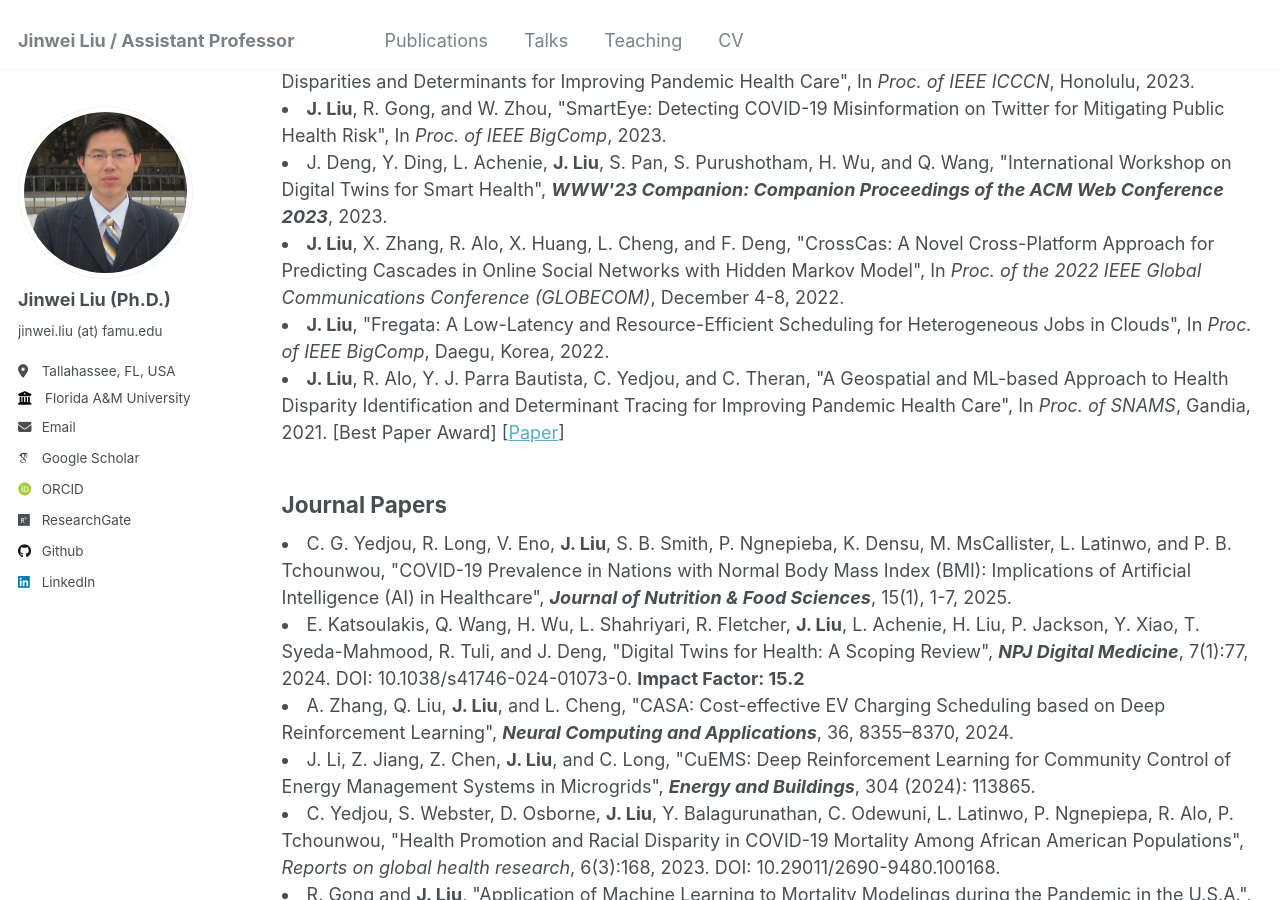
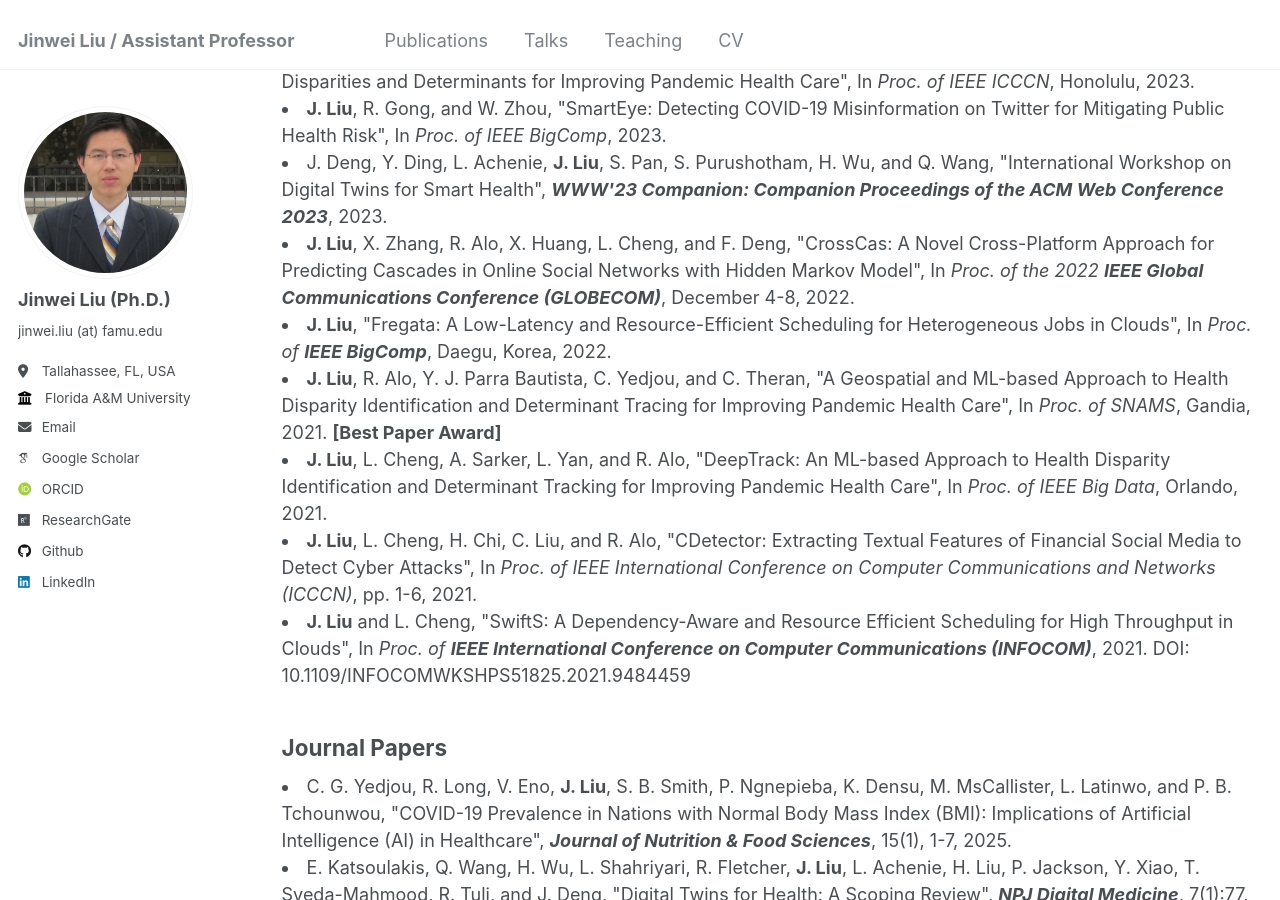
Before and after one commit to jinweiliucu/jinweiliucu.github.io, a Jekyll site: the page built from _publications/publications.html, in a window 1280 px wide and 900 px high, scrolled down 1085 px. Built offline with Jekyll 4.4.1, drawn with Linux system fonts in a browser that asks for light colours; some web fonts are replaced.

Commit message:
Update publications.html

```diff
--- a/_publications/publications.html
+++ b/_publications/publications.html
@@ -126,23 +126,39 @@ author_profile: true
 
 		<li>
 		<strong>J. Liu</strong>, X. Zhang, R. Alo, X. Huang, L. Cheng, and F. Deng, "CrossCas: A Novel Cross-Platform Approach for Predicting Cascades in Online Social Networks with Hidden Markov Model",
-	        In <em>Proc. of the 2022 IEEE Global Communications Conference (GLOBECOM)</em>, December 4-8, 2022.
+	        In <em>Proc. of the 2022 <strong>IEEE Global Communications Conference (GLOBECOM)</strong></em>, December 4-8, 2022.
 		<!-- [<a href="/website/paper/coRide.pdf">Paper</a>]</span> -->
 		</li>
 
 		<li>
 		<strong>J. Liu</strong>, "Fregata: A Low-Latency and Resource-Efficient Scheduling for Heterogeneous Jobs in Clouds",
-	    	In <em>Proc. of IEEE BigComp</em>, Daegu, Korea, 2022.
+	    	In <em>Proc. of <strong>IEEE BigComp</strong></em>, Daegu, Korea, 2022.
 		<!-- [<a href="/website/paper/message_ack.pdf">Paper</a>]</span> -->
 		</li>
 
 		<li>
 		<strong>J. Liu</strong>, R. Alo, Y. J. Parra Bautista, C. Yedjou, and C. Theran, "A Geospatial and ML-based Approach to Health Disparity Identification and Determinant Tracing for Improving Pandemic Health Care",
-	    	In <em>Proc. of SNAMS</em>, Gandia, 2021. [Best Paper Award]
-		[<a href="/website/paper/Ning_MSCC.pdf">Paper</a>]</span>
+	    	In <em>Proc. of SNAMS</em>, Gandia, 2021. <strong>[Best Paper Award]</strong>
+		<!-- [<a href="/website/paper/Ning_MSCC.pdf">Paper</a>]</span> -->
 		</li>
 
+		<li>
+		<strong>J. Liu</strong>, L. Cheng, A. Sarker, L. Yan, and R. Alo, "DeepTrack: An ML-based Approach to Health Disparity Identification and Determinant Tracking for Improving Pandemic Health Care",
+	    	In <em>Proc. of IEEE Big Data</em>, Orlando, 2021.
+		<!-- [<a href="/website/paper/Ning_MSCC.pdf">Paper</a>]</span> -->
+		</li>
 
+		<li>
+		<strong>J. Liu</strong>, L. Cheng, H. Chi, C. Liu, and R. Alo, "CDetector: Extracting Textual Features of Financial Social Media to Detect Cyber Attacks",
+	    	In <em>Proc. of IEEE International Conference on Computer Communications and Networks (ICCCN)</em>, pp. 1-6, 2021.
+		<!-- [<a href="/website/paper/Ning_MSCC.pdf">Paper</a>]</span> -->
+		</li>
+
+		<li>
+		<strong>J. Liu</strong> and L. Cheng, "SwiftS: A Dependency-Aware and Resource Efficient Scheduling for High Throughput in Clouds",
+	    	In <em>Proc. of <strong>IEEE International Conference on Computer Communications (INFOCOM)</strong></em>, 2021. DOI: 10.1109/INFOCOMWKSHPS51825.2021.9484459
+		<!-- [<a href="/website/paper/Ning_MSCC.pdf">Paper</a>]</span> -->
+		</li>
 
 <h2 class="text-left">Journal Papers</h2>
 
```
